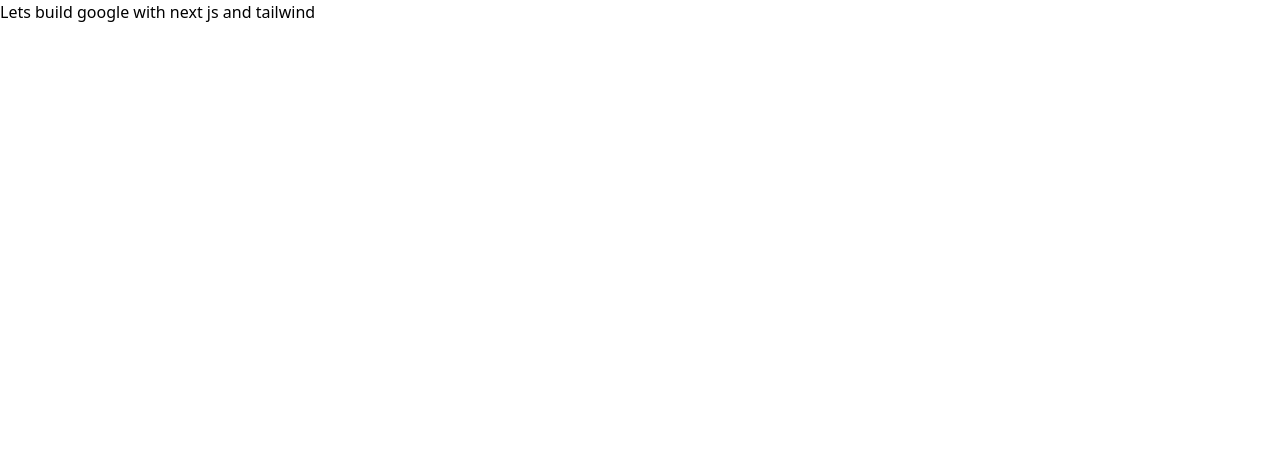
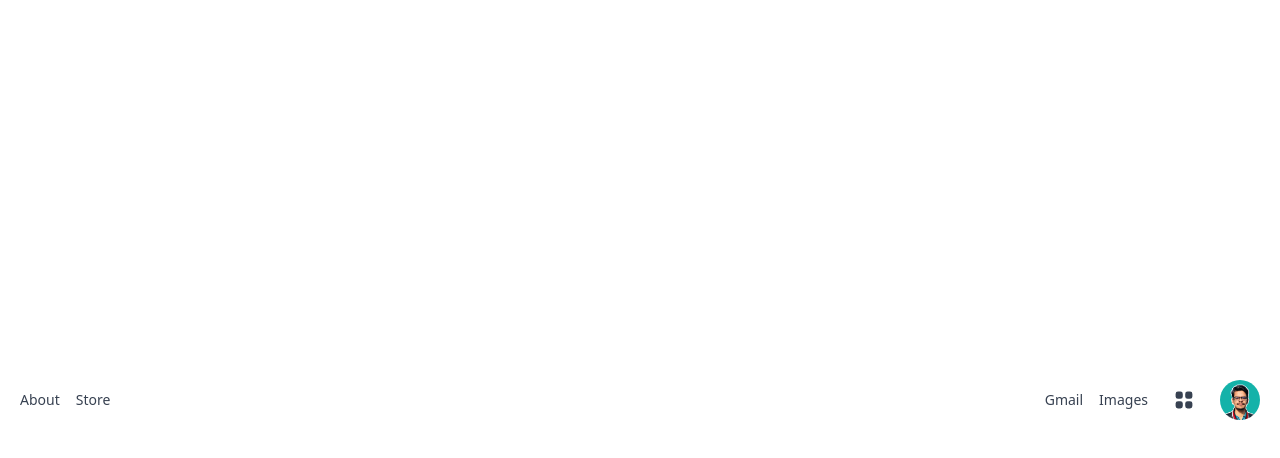
Before and after one commit to AhsanNazeef/google-clone-nextjs, a Next.js app: page / in a window 1280 px wide. Shown: the top 458 px of the page. Built offline with nearby package versions, Linux system fonts and the light colour scheme.

Commit message:
integrated meta and avatar component

```diff
--- a/pages/index.tsx
+++ b/pages/index.tsx
@@ -1,10 +1,26 @@
-import Image from "next/image";
-import { Inter } from "next/font/google";
-
-const inter = Inter({ subsets: ["latin"] });
+import Avatar from "../components/Avatar";
+import Meta from '../components/Meta';
+import { ViewGridIcon } from '@heroicons/react/solid';
 
 export default function Home() {
   return (
-    <h1>Lets build google with next js and tailwind</h1>
+    <div className="flex flex-col items-center justify-center h-screen">
+      <Meta title="Google 2.0 | Ahsan Nazeef" />
+
+      <header className="flex w-full p-5 justify-between text-sm text-gray-700">
+        <div className="flex space-x-4 items-center">
+          <p className="link">About</p>
+          <p className="link">Store</p>
+        </div>
+
+        <div className="flex space-x-4 items-center">
+          <p className="link">Gmail</p>
+          <p className="link">Images</p>
+
+          <ViewGridIcon className="h-10 w-10 p-2 rounded-full hover:bg-gray-100 cursor-pointer" />
+          <Avatar url="/avatar.png" />
+        </div>
+      </header>
+    </div>
   );
 }
```
